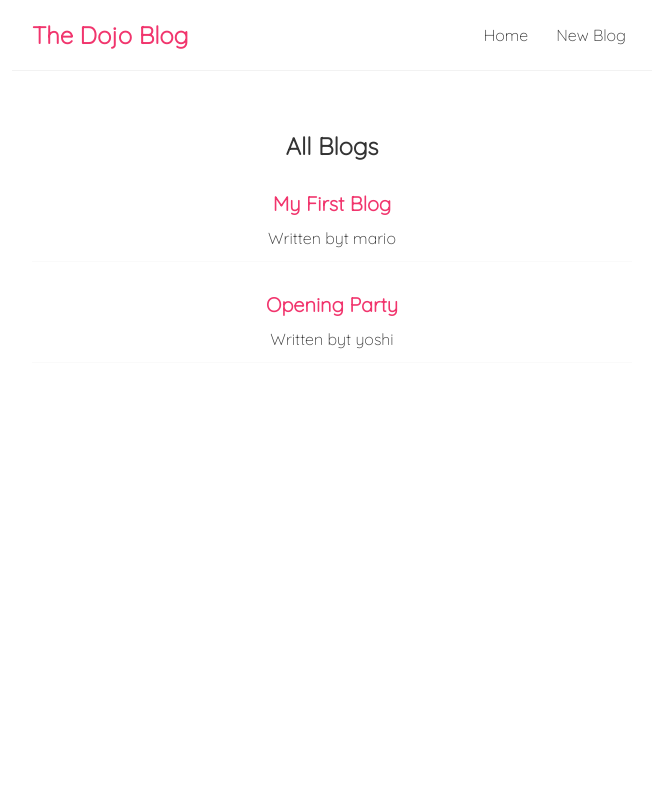
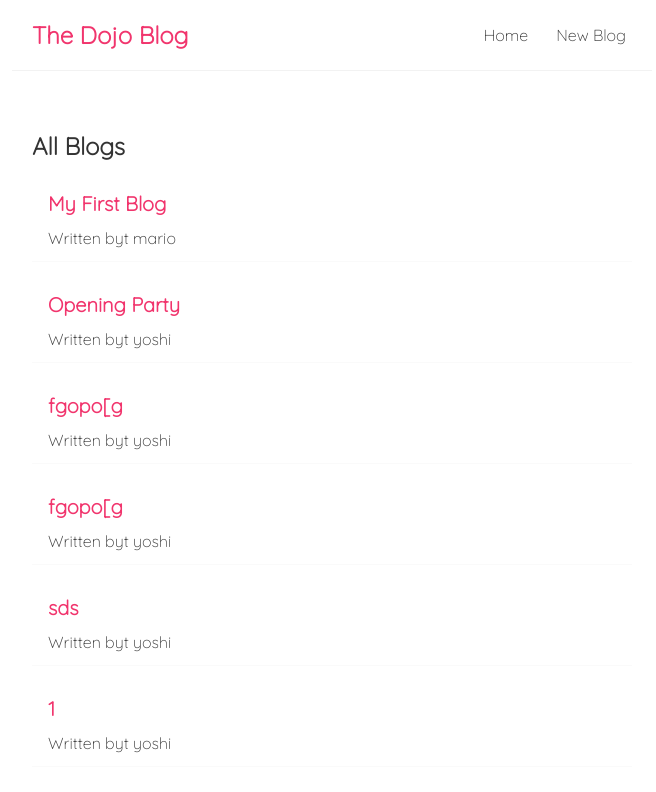
Before and after one commit to favdev0118/react-t, a React (Create React App) app: page / in a window 1280 px wide. Shown: the top 792 px of the page, without its empty margins (308-964 px from the left). Built offline with nearby package versions, Linux system fonts and the light colour scheme; data requests are answered from the project's data file.

Commit message:
programmatic redirects

```diff
--- a/data/db.json
+++ b/data/db.json
@@ -11,6 +11,30 @@
       "body": "Why do we use it?\nIt is a long fact that a reader",
       "anothor": "yoshi",
       "id": 2
+    },
+    {
+      "title": "fgopo[g",
+      "body": "dfgdfg",
+      "anothor": "yoshi",
+      "id": 3
+    },
+    {
+      "title": "fgopo[g",
+      "body": "dfgdfg",
+      "anothor": "yoshi",
+      "id": 4
+    },
+    {
+      "title": "sds",
+      "body": "sdfs",
+      "anothor": "yoshi",
+      "id": 5
+    },
+    {
+      "title": "1",
+      "body": "321",
+      "anothor": "yoshi",
+      "id": 6
     }
   ]
 }
--- a/src/Create.js
+++ b/src/Create.js
@@ -1,14 +1,35 @@
 import { useState } from "react";
+import { useHistory } from "react-router-dom";
 
 const Create = () => {
     const [title, setTitle] = useState('');
     const [body, setBody] = useState('');
-    const [author, setAuthor] = useState('');
+    const [anothor, setAnothor] = useState('');
+    const [isPending, setIsPending] = useState(false);
+    const history = useHistory();
+
+    const handleSubmit = (e) => {
+        e.preventDefault();
+        const blog = {title, body, anothor};
+
+        setIsPending(true);
+
+        fetch('http://localhost:8000/blogs', {
+            method:'POST',
+            headers: {"Content-Type":"application/json"},
+            body: JSON.stringify(blog)
+        }).then(()=> {
+            console.log ('new blog added');
+            setIsPending(false);
+            // history.go(-1);
+            history.push('/');
+        });
+    }
 
     return (
-        <div className="create">
+        <div className="create ">
             <h2>Add a New Blog</h2>
-            <form>
+            <form onSubmit={handleSubmit}>
                 <label>Blog title:</label>
                 <input
                 type="text"
@@ -23,16 +44,16 @@ const Create = () => {
                 ></textarea>
                 <label>Blog author:</label>
                 <select
-                value={author}
-                onChange={(e)=> setAuthor(e.target.value)}
+                value={anothor}
+                onChange={(e)=> setAnothor(e.target.value)}
                 >
                     <option value="mario">mario</option>
                     <option value="yoshi">yoshi</option>
                 </select>
-                <button>Add Blog</button>
-                <p>{title}</p>
-                <p>{body}</p>
-                <p>{author}</p>
+                <div className="addBlog">
+                    {!isPending &&<button>Add Blog</button>}
+                    {isPending &&<button disabled>Adding blog...</button>}
+                </div>
             </form>
         </div>
      );
--- a/src/index.css
+++ b/src/index.css
@@ -4,7 +4,7 @@
   margin: 0;
   font-family: 'Quicksand', sans-serif;
   color: #333;
-
+  text-align: left;
 }
 
 .navbar {
@@ -85,6 +85,7 @@
   font-size: 20px;
   color: #f1356d;
   margin-bottom: 30px;
+  text-align: center;
 }
 
 .create input, .create textarea, .create select {
@@ -105,3 +106,7 @@
   cursor: pointer;
 
 }
+
+.addBlog {
+  text-align: center;
+}
```
Lines whose indentation alone changed are shown as unchanged.
